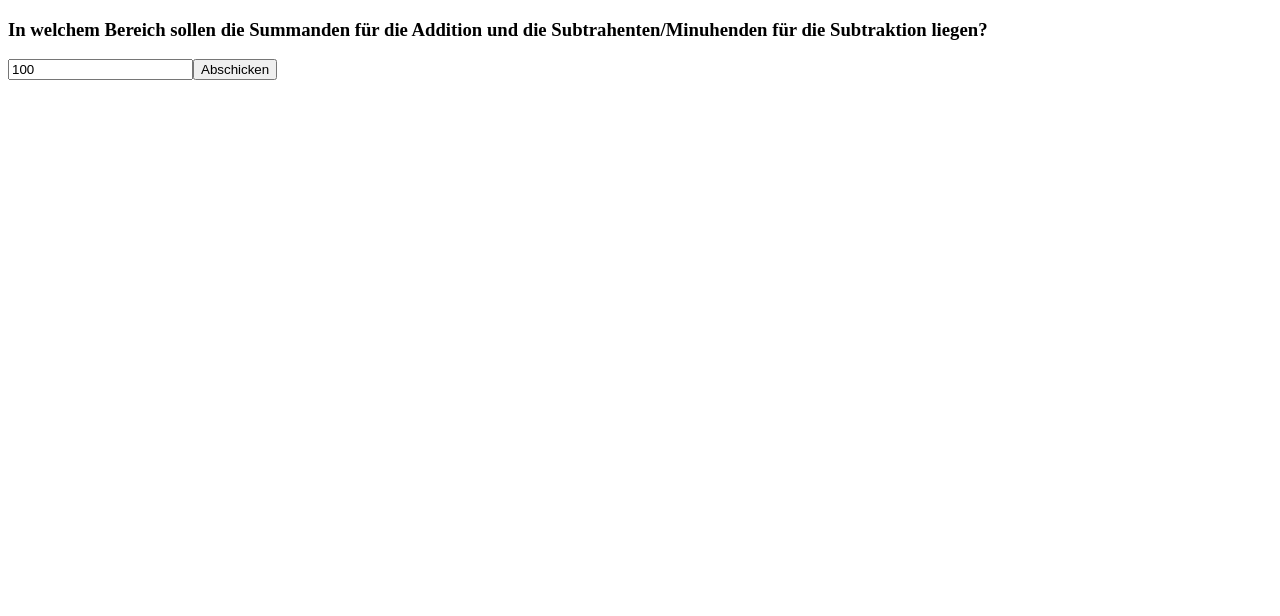
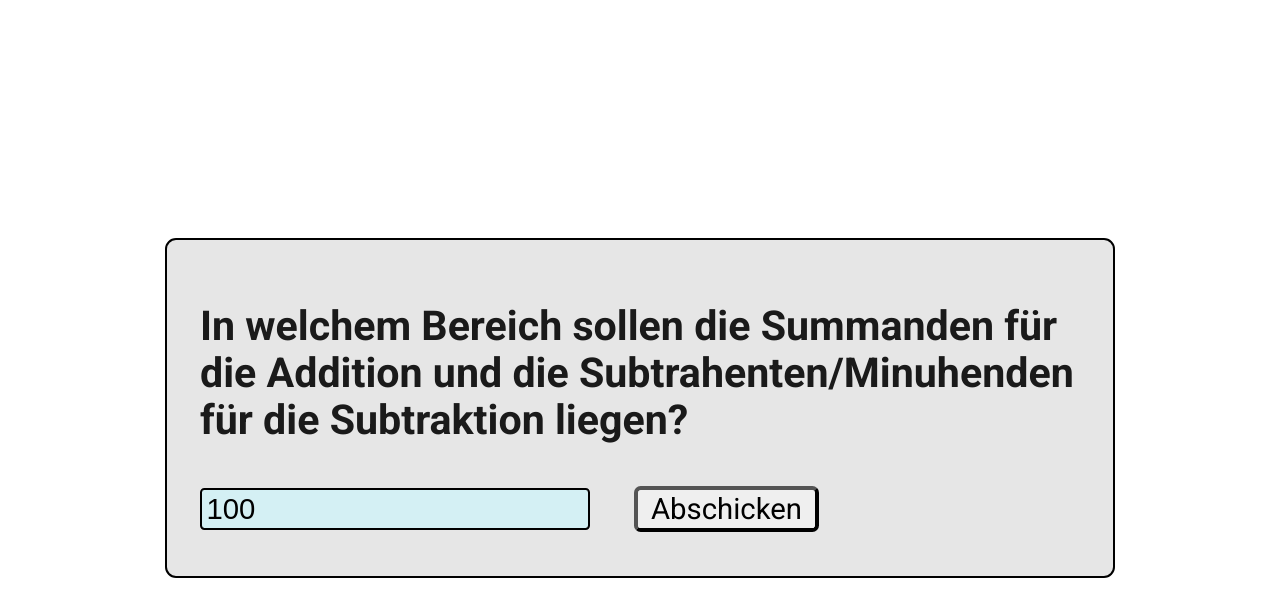
Before and after one commit to lt20202122/Wuerfel-Nachhilfe, a React (Vite) app in the folder React/: page / in a window 1280 px wide. Shown: the top 616 px of the page. Built offline with nearby package versions, Linux system fonts and the light colour scheme.

Commit message:
updating WuerfelNachhilfe

```diff
--- a/React/index.html
+++ b/React/index.html
@@ -4,6 +4,9 @@
     <meta charset="UTF-8" />
     <meta name="viewport" content="width=device-width, initial-scale=1.0" />
     <title>Würfel</title>
+    <link rel="preconnect" href="https://fonts.googleapis.com">
+    <link rel="preconnect" href="https://fonts.gstatic.com" crossorigin>
+    <link href="https://fonts.googleapis.com/css2?family=Montserrat:ital,wght@0,100..900;1,100..900&family=Roboto:ital,wght@0,100..900;1,100..900&display=swap" rel="stylesheet">
   </head>
   <body>
     <div id="root"></div>
--- a/React/src/App.jsx
+++ b/React/src/App.jsx
@@ -1,5 +1,4 @@
 import { useState } from 'react'
-import './App.css'
 import Start from "./Start.jsx"
 
 function App() {
--- /dev/null
+++ b/React/src/Area.css
@@ -0,0 +1,33 @@
+body {
+    display:flex;
+    justify-content:center;
+    align-items:center;
+    height:440px;
+}
+.learnArea {
+    line-height:1.15;
+    background-color:hsl(0,0%,90%);
+    border: 1px solid black;
+    border-radius:5px;
+    width:400px;
+    padding:15px;
+    padding-top:10px;
+    padding-bottom:20px;
+    color:hsl(0,0%,10%);
+    zoom:2.2
+}
+input {
+    background-color:hsla(188, 100%, 89%, 0.568);
+    border: 1px solid black;
+    border-radius:2px;
+    margin-right:20px;
+}
+button {
+    font-family: "Roboto";
+    border-radius: 3px;
+    transition: transform 0.2s ease, background-color 0.2s ease;
+}
+button:hover {
+    background-color:hsl(0,0%,85%);
+    transform: scale(1.1);
+}
--- /dev/null
+++ b/React/src/Area.jsx
@@ -0,0 +1,61 @@
+import "./Area.css"
+
+function Area(props) {
+  const {
+    submittedAddSub,
+    setSubmitted,
+    setSubmittedAddSub,
+    areaAddSub,
+    setAreaAddSub,
+    areaMulDiv,
+    setAreaMulDiv,
+    createTask
+  } = props;
+
+  if (!submittedAddSub) {
+    return (
+      <div className="learnArea">
+        <h3>
+          In welchem Bereich sollen die Summanden für die Addition und die
+          Subtrahenten/Minuhenden für die Subtraktion liegen?
+        </h3>
+        <input
+          type="number"
+          value={areaAddSub}
+          onChange={(e) => setAreaAddSub(e.target.value)}
+          placeholder="In welchem Bereich soll deine Zahl liegen? 1-?"
+          step={100}
+          min={100}
+        />
+        <button onClick={() => setSubmittedAddSub(true)}>Abschicken</button>
+      </div>
+    );
+  }
+
+  return (
+    <div className="learnArea">
+      <h3>
+        In welchem Bereich sollen die Faktoren für die Multiplikation und die
+        Dividenten/Divisoren für die Division liegen?
+      </h3>
+      <input
+        type="number"
+        value={areaMulDiv}
+        onChange={(e) => setAreaMulDiv(e.target.value)}
+        placeholder="In welchem Bereich soll deine Zahl liegen? 1-?"
+        step={20}
+        min={20}
+      />
+      <button
+        onClick={() => {
+          setSubmitted(true);
+          createTask();
+        }}
+      >
+        Abschicken
+      </button>
+    </div>
+  );
+}
+
+export default Area;
--- a/React/src/Start.jsx
+++ b/React/src/Start.jsx
@@ -1,161 +1,98 @@
-import { useState } from "react";
-import { useEffect } from "react";
+import { useState, useEffect } from "react";
+import Area from "./Area";
+import Task from "./Task"
 
 function Start() {
+  const [solution, setSolution] = useState();
+  const [task, setTask] = useState([]);
+  const [input, setInput] = useState("");
+  const [feedback, setFeedback] = useState();
+
+  const [submitted, setSubmitted] = useState(false);
+  const [submittedAddSub, setSubmittedAddSub] = useState(false);
   const [areaAddSub, setAreaAddSub] = useState(100);
   const [areaMulDiv, setAreaMulDiv] = useState(100);
-  const [submitted, setSubmitted] = useState(false);
-  const [submittedAddSub, setSubmittedAddSub] = useState(false)
-  const [solution, setSolution] = useState()
-  const [Task, setTask] = useState([])
-  const [showSolution, setShowSolution] = useState(false)
-  const [input, setInput] = useState("")
-  let content
-  let sol
-  const [feedback, setFeedback] = useState()
-  console.log("Loading vars")
 
-  const handleAreaChangeAddSub = (e) => {
-    setAreaAddSub(e.target.value);
+  const createTask = () => {
+    let operatorNUM = Math.floor(Math.random() * 4) + 1;
+    if (operatorNUM === 1) {
+      let num1 = Math.floor(Math.random() * areaAddSub) + 1;
+      let num2 = Math.floor(Math.random() * areaAddSub) + 1;
+      setTask([num1, "+", num2]);
+    } else if (operatorNUM === 2) {
+      let num1 = Math.floor(Math.random() * areaAddSub) + 1;
+      let num2 = Math.floor(Math.random() * areaAddSub) + 1;
+      setTask([num1, "-", num2]);
+    } else if (operatorNUM === 3) {
+      let num1 = Math.floor(Math.random() * areaMulDiv) + 1;
+      let num2 = Math.floor(Math.random() * areaMulDiv) + 1;
+      setTask([num1, "*", num2]);
+    } else if (operatorNUM === 4) {
+      let num1 = Math.floor(Math.random() * areaMulDiv) + 1;
+      let num2 = Math.floor(Math.random() * areaMulDiv) + 1;
+      setTask([num1, "/", num2]);
+    }
   };
-  const handleAreaChangeMulDiv = (e) => {
-    setAreaMulDiv(e.target.value);
-  };
-  const handleAreaSetMulDiv = () => {
-    setSubmitted(true); // Eingabefeld ausblenden
-    CreateTask()
-  };
-  const handleAreaSetAddSub = () => {
-    setSubmittedAddSub(true)
-  }
-  const CreateTask = () => {
-    console.log("Starting task()")
-    const op = () => {return(Math.floor(Math.random()*4)+1)}
-    const operatorNUM = op()
-    if (operatorNUM === 1) { // +
-        let num1 = Math.floor(Math.random() * areaAddSub) + 1;
-        let num2 = Math.floor(Math.random() * areaAddSub) + 1;
-        setTask(()=>[num1,"+",num2])
-    }
-    else if (operatorNUM === 2) { // -
-        let num1 = Math.floor(Math.random() * areaAddSub) + 1;
-        let num2 = Math.floor(Math.random() * areaAddSub) + 1;
-        setTask(()=>[num1,"-",num2])
-    }
-    else if (operatorNUM===3) { // *
-        let num1 = Math.floor(Math.random() * areaMulDiv) + 1;
-        let num2 = Math.floor(Math.random() * areaMulDiv) + 1;
-        setTask(()=>[num1,"*",num2])
-    }
-    else if (operatorNUM === 4) {
-        let num1 = Math.floor(Math.random() * areaMulDiv) + 1;
-        let num2 = Math.floor(Math.random() * areaMulDiv) + 1;
-        setTask(()=>[num1,"/",num2])
-    }
-    }
-  useEffect(()=> {
-    if (Task.length===0) return;
-    console.log("Starting to calculate solution")
-    console.log("Task from calc(): "+Task)
-    if (Task[1] === "+") {
-      setSolution(Task[0]+Task[2])
-    }
-    else if (Task[1] === "-") {
-      setSolution(Task[0]-Task[2])
-    }
-    else if (Task[1] === "*") {
-      setSolution(Task[0]*Task[2])
-  }
-    else if (Task[1] === "/") {
-      setSolution(Task[0]/Task[2])
-    }
-    console.log("Solution: "+solution)
-    //setShowSolution(true)
 
 
-  }, [Task])
 
-  const handleInputChange = (e) => {
-    setInput(e.target.value)
+  const handleInputChange = (e) => setInput(e.target.value);
+  const handleNewTask = () => {
+    setTask([])
+    setInput("")
+    setFeedback(null)
+    setSolution(null)
+    document.getElementById("solINPUT").disabled=false
+    createTask()
+
   }
   const handleInputSet = () => {
-    console.log("input: "+input)
-    console.log("Solution from handleInputSet: "+solution)
-    if (Number(input) == solution) {
-      console.log("Correct!")
-      setFeedback (<p>Richtig!</p>)
+    if (Number(input) === solution) {
+      setFeedback(<p>Richtig!</p>);
+    } else {
+      setFeedback(<><p>Leider falsch!</p>
+      <p>Die richtige Lösung wäre {solution} gewesen.</p></>);
     }
-    else {
-      console.log("Wrong!")
-      setFeedback(<p>Leider falsch</p>)
-    }
-  }
-
-
-    // prüfen, ob die Rechnung in Ordnung ist
-
-    // Anzeige
-    if (!submitted) {
-      if (!submittedAddSub) {
-        content = (
-          <div className="learnArea">
-            <h3 id="areaTASK">
-              In welchem Bereich sollen die Summanden für die Addition und die Subtrahenten/Minuhenden für die Subtraktion liegen?
-            </h3>
-            <input
-              type="number"
-              value={areaAddSub}
-              onChange={handleAreaChangeAddSub}
-              placeholder="In welchem Bereich soll deine Zahl liegen? 1-?"
-              step={100}
-              min={100}
-            />
-            <button onClick={handleAreaSetAddSub}>Abschicken</button>
-          </div>
-        )
-      }
-      else {
-        content = (
-          <div className="learnArea">
-            <h3 id="areaTASK">
-              In welchem Bereich sollen die Faktoren für die Multiplikation und die Dividenten/Divisoren für die Division liegen?
-            </h3>
-            <input
-              type="number"
-              value={areaMulDiv}
-              onChange={handleAreaChangeMulDiv}
-              placeholder="In welchem Bereich soll deine Zahl liegen? 1-?"
-              step={50}
-              min={50}
-            />
-            <button onClick={handleAreaSetMulDiv}>Abschicken</button>
-      </div>
-        )
-        }
-      }
-      else {
-        content = (
-      <div className="displayNums">
-        <h3>Löse die folgende Aufgabe:</h3>
-        {console.log("Task: "+Task)}
-        <p>{Task}</p>
-        <input value={input} type="number" id="solINPUT" placeholder="Gib deine Aufgabe ein" onChange={handleInputChange}></input>
-        <button onClick={handleInputSet}>Prüfen</button>
-      </div>
-      )
-    }
-
-    if (solution) {
-      sol = (
-        <p>Solution: {solution}</p>
-      )
-    }
-    else {sol = (<> </>)}
+    document.getElementById("solINPUT").disabled=true
+    setFeedback(prev => (
+      <>
+        {prev}
+        <button onClick={handleNewTask}>Neue Aufgabe</button>
+      </>
+    ));
+  };
 
   return (
-  <div className="All">{content}{sol}{feedback}</div>
-  )
-};
-
+    <div className="All">
+      {!submitted ? (
+        <Area
+          submitted={submitted}
+          submittedAddSub={submittedAddSub}
+          setSubmitted={setSubmitted}
+          setSubmittedAddSub={setSubmittedAddSub}
+          areaAddSub={areaAddSub}
+          setAreaAddSub={setAreaAddSub}
+          areaMulDiv={areaMulDiv}
+          setAreaMulDiv={setAreaMulDiv}
+          createTask={createTask}
+        />
+      ) : (
+        <Task
+        task={task}
+        setTask={setTask}
+        createTask={createTask}
+        handleInputChange={handleInputChange}
+        feedback={feedback}
+        setFeedback={setFeedback}
+        handleInputSet={handleInputSet}
+        solution={solution}
+        setSolution={setSolution}
+        input={input}
+        setInput={setInput}
+        />
+      )}
+    </div>
+  );
+}
 
 export default Start;
--- /dev/null
+++ b/React/src/Task.css
@@ -0,0 +1,30 @@
+body {
+    display:flex;
+    justify-content:center;
+    align-items:center;
+    height:800px;
+}
+.displayNums {
+    height:130px;
+    display:flex;
+    flex-direction:column;
+    zoom:2.2;
+    border:1px solid black;
+    border-radius:10px;
+    padding:15px;
+    background-color:hsl(0,0%,90%);
+    padding-left:60px;
+    padding-right:60px;
+}
+.displayNums.solution {
+    height:430px;
+}
+.header {
+    flex: 0 0 auto;
+}
+.feedback-container {
+    flex: 1 1 auto; /* nimmt den restlichen Platz ein */
+    display: flex;
+    flex-direction: column;
+    justify-content: flex-end; /* Inhalt immer unten */
+}
--- /dev/null
+++ b/React/src/Task.jsx
@@ -0,0 +1,49 @@
+import { useState, useEffect } from "react";
+import "./Task.css"
+
+function Task (props) {
+    const {
+        task,
+        setTask,
+        createTask,
+        handleInputChange,
+        feedback,
+        setFeedback,
+        handleInputSet,
+        solution,
+        setSolution,
+        input,
+        setInput
+    } = props
+    useEffect(() => {
+        if (task.length === 0) return;
+        if (task[1] === "+") setSolution(task[0] + task[2]);
+        if (task[1] === "-") setSolution(task[0] - task[2]);
+        if (task[1] === "*") setSolution(task[0] * task[2]);
+        if (task[1] === "/") setSolution(task[0] / task[2]);
+    }, [task]);
+
+    return (
+        <div className="displayNums">
+            <div className="header">
+                <h3>Löse die folgende Aufgabe:</h3>
+                <p>{task.join(" ")}</p>
+                <input
+                    value={input}
+                    type="number"
+                    id="solINPUT"
+                    placeholder="Gib deine Lösung ein"
+                    onChange={handleInputChange}
+                />
+                <button onClick={handleInputSet}>Prüfen</button>
+            </div>
+            <div className="feedback-container">
+                {feedback}
+            </div>
+        </div>
+
+    )
+
+}
+
+export default Task
--- a/React/src/index.css
+++ b/React/src/index.css
@@ -0,0 +1,3 @@
+body {
+    font-family:"Roboto", Arial, sans-serif;
+}
```
Also changed, not shown: React/src/App.css (deleted).
